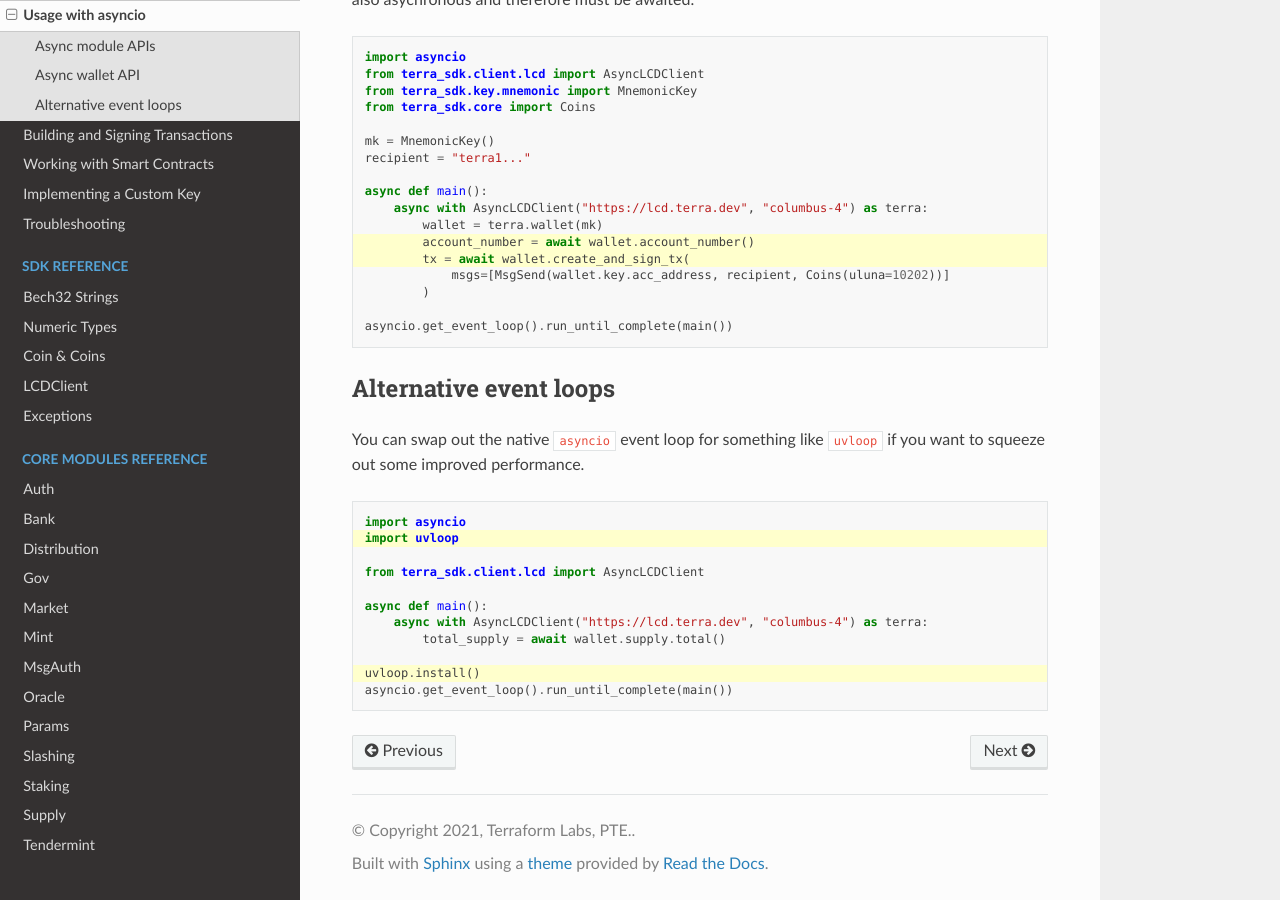
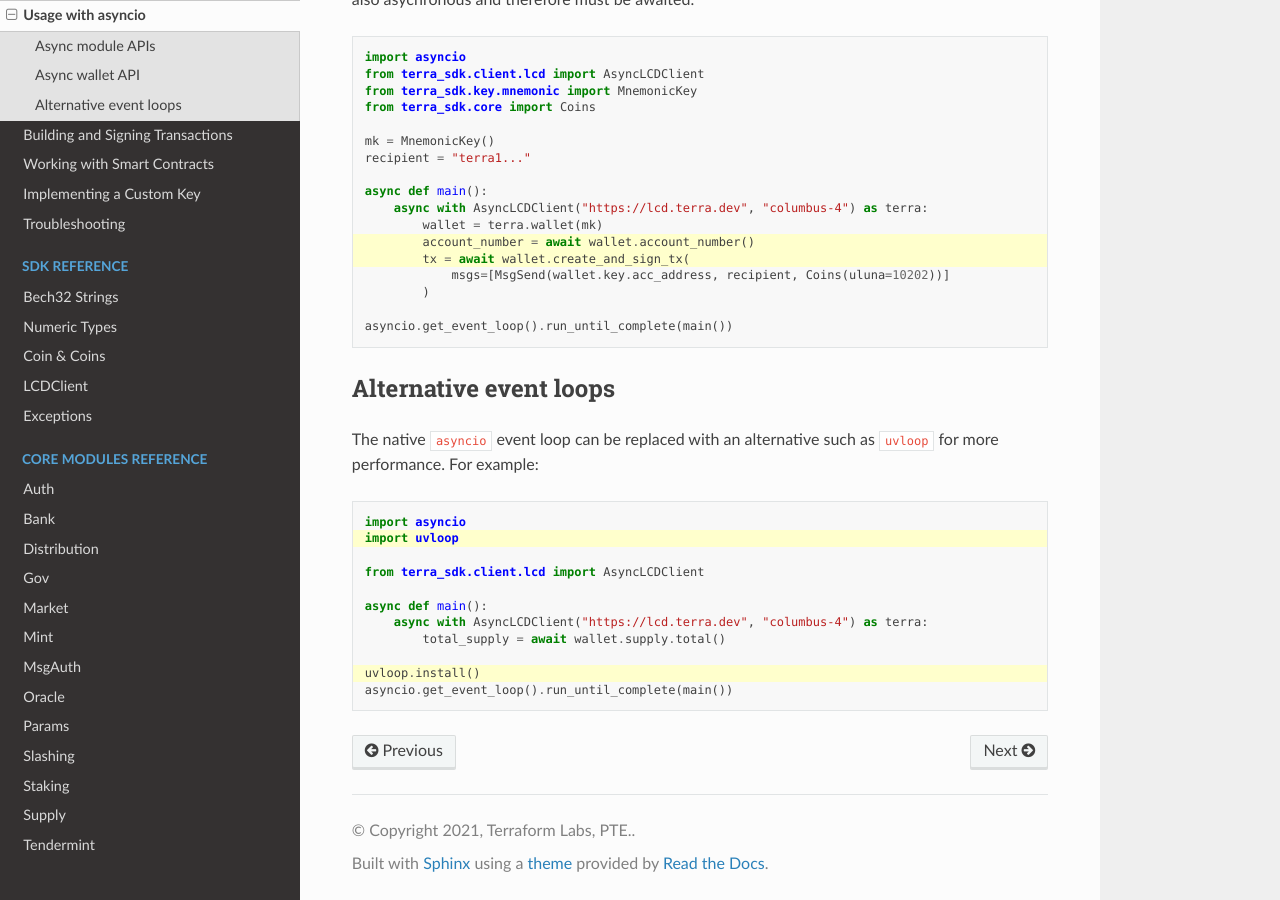
Before and after one commit to terra-money/terra.py, a Sphinx documentation site: the page built from docs/guides/async.rst, in a window 1280 px wide and 900 px high, scrolled down 920 px. Built offline with Sphinx 7.4.7 and the Read the Docs theme 2.0.0, drawn with Linux system fonts in a browser that asks for light colours; pages that are not in the unit, such as notebooks, are missing from menus.

Commit message:
revise uvloop description

```diff
--- a/docs/guides/async.rst
+++ b/docs/guides/async.rst
@@ -70,8 +70,8 @@ are also asychronous and therefore must be awaited.
 Alternative event loops
 -----------------------
 
-You can swap out the native ``asyncio`` event loop for something like ``uvloop`` if you
-want to squeeze out some improved performance.
+The native ``asyncio`` event loop can be replaced with an alternative such as ``uvloop``
+for more performance. For example:
 
 .. code-block:: python
     :emphasize-lines: 2, 10
```
